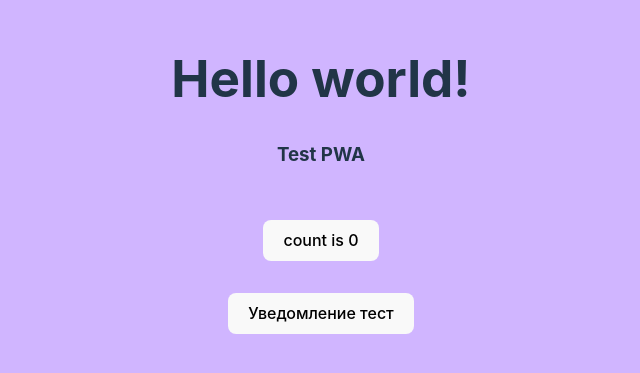
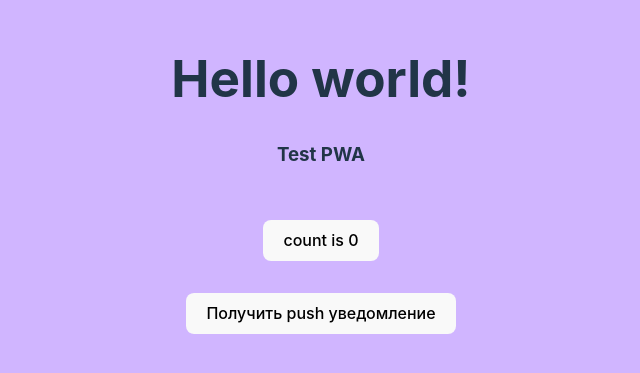
Before and after one commit to dashaaugust/test-pwa, a React (Vite) app: page / in a window 1280 px wide. Shown: the part 225-598 px from the top of the page, without its empty margins (319-959 px from the left). Built offline with nearby package versions, Linux system fonts and the light colour scheme.

Commit message:
notify test 4

```diff
--- a/src/App.tsx
+++ b/src/App.tsx
@@ -1,75 +1,69 @@
-import { useState } from 'react'
+import { useEffect, useState } from 'react'
 import './App.css'
 
 function App() {
   const [count, setCount] = useState(0)
 
-  // useEffect(() => {
-  //   const registerServiceWorker = async () => {
-  //     if ('serviceWorker' in navigator) {
-  //       await navigator.serviceWorker.register('/service-worker.js')
-  //       console.log('Service Worker registered');
-  //     }
-  //   };
 
-  //   registerServiceWorker();
-  // }, []);
 
-  // const triggerNotification = async () => {
-  //   if (Notification.permission === 'granted') {
-  //     // Уведомление через 10 секунд
-  //     setTimeout(async () => {
-  //       const registration = await navigator.serviceWorker.getRegistration();
+  // const sendPushNotification = () => {
+  //   const notification = new Notification('Привет!', {
+  //     body: 'Это ваше пуш-уведомление 1',
+  //     icon: '/icon512_rounded.png',
+  //   });
+  //   console.log(notification)
+  //   setTimeout(() => {
+  //     const notification = new Notification('Привет!', {
+  //       body: 'Это ваше пуш-уведомление 2',
+  //       icon: '/icon512_rounded.png',
+  //     });
+  //     console.log(notification)
+  //   }, 10000); // 10 секунд
+  // };
 
-  //       // Проверяем, существует ли registration
-  //       if (registration) {
-  //         registration.showNotification('Hello!', {
-  //           body: 'This is a push notification!',
-  //           icon: 'icons/icon-192x192.png',
-  //         });
-  //       } else {
-  //         console.error('Service Worker registration not found.');
-  //       }
-  //     }, 10000); // 10 секунд
-  //   } else if (Notification.permission !== 'denied') {
-  //     const permission = await Notification.requestPermission();
-  //     if (permission === 'granted') {
-  //       triggerNotification();
-  //     }
+
+
+  // const requestNotificationPermission = async () => {
+  //   const permission = await Notification.requestPermission();
+  //   if (permission === 'granted') {
+  //     console.log('Разрешение на уведомления получено');
+  //     // Вызов функции для отправки уведомления
+  //     sendPushNotification();
   //   }
   // };
 
+  useEffect(() => {
+    // Проверка поддержки Service Worker
+    if ('serviceWorker' in navigator) {
+      navigator.serviceWorker.register('/sw.js').then((registration) => {
+        console.log('Service Worker registered:', registration);
+      });
+    }
 
-  // const handleClick = () => {
-  //   setTimeout(() => {
-  //     console.log('This is a message after 10 seconds!');
-  //   }, 10000); // 10000 milliseconds = 10 seconds
-  // };
+    // Запрашиваем разрешение на уведомления
+    Notification.requestPermission().then((permission) => {
+      if (permission === 'granted') {
+        console.log('Notification permission granted.');
+      } else {
+        console.log('Notification permission denied.');
+      }
+    });
+  }, []);
 
-  const sendPushNotification = () => {
-    const notification = new Notification('Привет!', {
-      body: 'Это ваше пуш-уведомление 1',
+  const sendNotification = () => {
+    new Notification('Push Notification 1', {
+      body: 'Hello, this is a push notification!',
       icon: '/icon512_rounded.png',
     });
-    console.log(notification)
+
     setTimeout(() => {
-      const notification = new Notification('Привет!', {
-        body: 'Это ваше пуш-уведомление 2',
-        icon: '/icon512_rounded.png',
-      });
-      console.log(notification)
+      if (Notification.permission === 'granted') {
+        new Notification('Push Notification 2', {
+          body: 'Hello, this is a push notification!',
+          icon: '/icon512_rounded.png',
+        });
+      }
     }, 10000); // 10 секунд
-  };
-
-
-
-  const requestNotificationPermission = async () => {
-    const permission = await Notification.requestPermission();
-    if (permission === 'granted') {
-      console.log('Разрешение на уведомления получено');
-      // Вызов функции для отправки уведомления
-      sendPushNotification();
-    }
   };
 
 
@@ -82,7 +76,7 @@ function App() {
           count is {count}
         </button>
       </div>
-      <button onClick={requestNotificationPermission}>Уведомление тест</button>
+      <button onClick={sendNotification}>Получить push уведомление</button>
     </>
   )
 }
```
Also changed, not shown: public/sw.js (added, +28 -0 lines), src/sw.js (deleted, +0 -16 lines).
